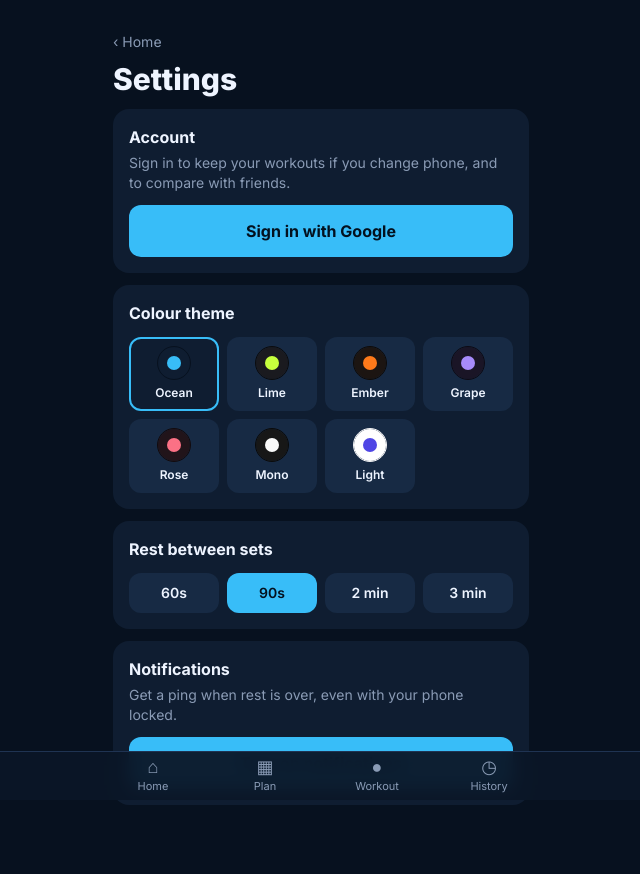
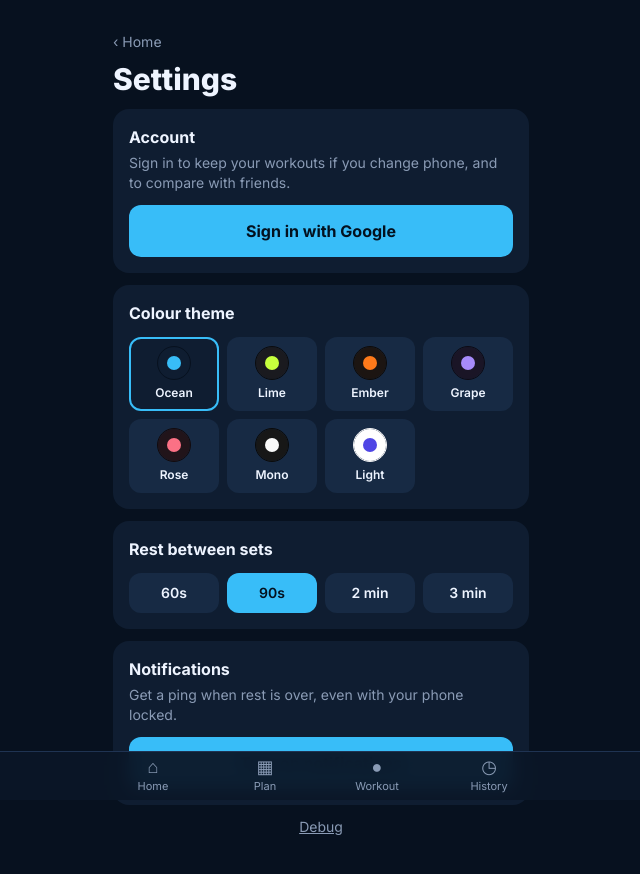
Before and after one commit to bryanfrds/workout-tracker, a Next.js app: page /settings in a window 1280 px wide. Shown: the top 874 px of the page, without its empty margins (319-959 px from the left). Built offline with nearby package versions, Linux system fonts and the light colour scheme; no server answers.

Commit message:
Link to /debug from Settings
The installed app has no address bar, so /debug can't be reached from
the home screen without it. Temporary, same as the page itself.

```diff
--- a/src/app/settings/page.tsx
+++ b/src/app/settings/page.tsx
@@ -189,6 +189,12 @@ export default function SettingsPage() {
       )}
 
       {error && <p className="mt-3 text-sm text-red-400">{error}</p>}
+
+      {/* Temporary, alongside /debug: the installed app has no address bar, so
+          this is the only way to reach that page from the home screen. */}
+      <Link href="/debug" className="mt-3 block text-center text-sm text-muted underline">
+        Debug
+      </Link>
     </>
   );
 }
```
